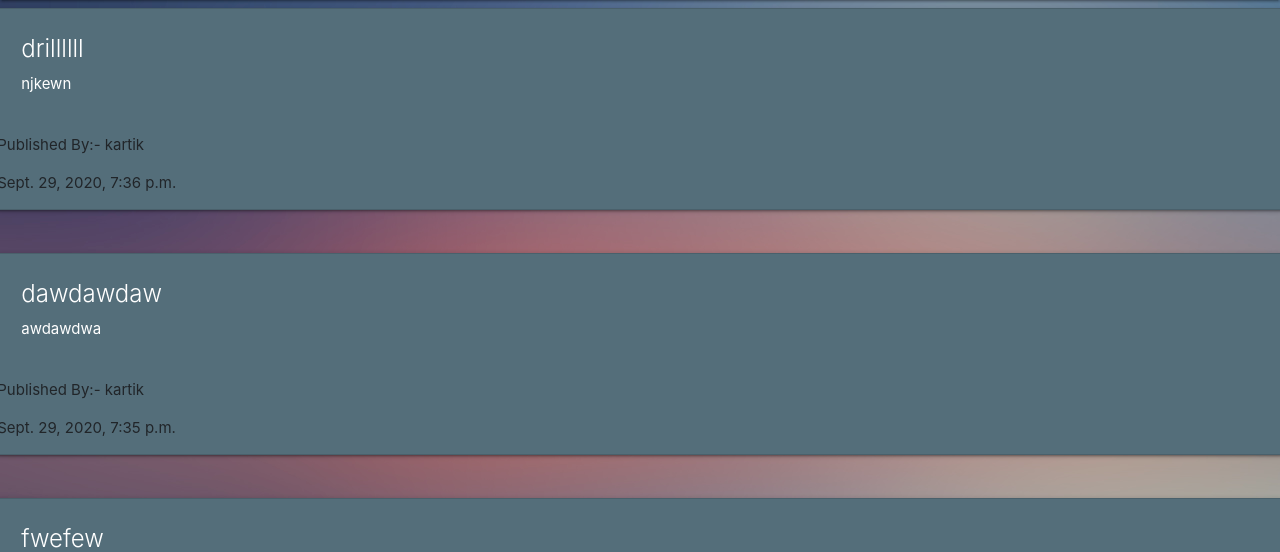
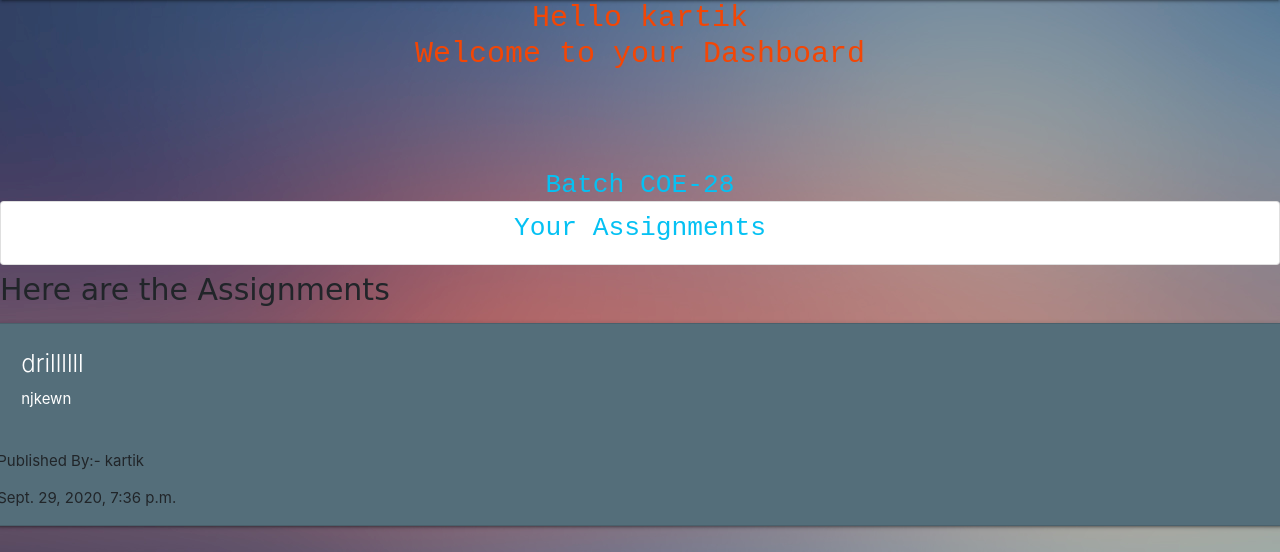
Before and after one commit to KartikTakyar0046/TIET-Access, a Django app: page / in a window 1280 px wide. Shown: the part 64-616 px from the top of the page. Run offline with Django 3.2, Linux system fonts and the light colour scheme; a user stored in the database is signed in; data comes from the database, SQL or seed files in the repository; both versions use the stored data as it was after the commit; some libraries are stand-ins or nearby versions.

Commit message:
'using vs code to commit'

```diff
--- /dev/null
+++ b/my_virtual_thoughts/entries/templates/assign_stu.html
@@ -0,0 +1,26 @@
+
+ {% include "student_dashboard.html"%}
+  {% block content %}
+  <h2 style="font-family: Comic Sans MS, cursive, sans-serif";>Here are the Assignments
+  </h2>
+
+ {% for t in assignment_entries %}
+    <div class="row">
+    <div class="col s12 m6">
+      <div class="card blue-grey darken-1">
+        <div class="card-content white-text">
+          <span class="card-title">{{t.Assignment_Name}}</span>
+          <p>{{t.Assignment_Content}}</p>
+        </div>
+          <p>
+          <break>
+          </break>
+      </p>
+          <p>Published By:- {{t.user}}</p>
+         <p> {{t.Date_Published}}</p>
+        </div>
+      </div>
+    </div>
+  </div>
+  {% endfor %}
+  {% endblock%}
--- a/my_virtual_thoughts/entries/templates/base.html
+++ b/my_virtual_thoughts/entries/templates/base.html
@@ -29,7 +29,7 @@
     <div class="navbar-dark bg-primary">
       <a href="/" class="brand-logo">TIET Access</a>
       <ul id="nav-mobile" class="right hide-on-med-and-down">
-        <li>Welcome, {{user.username}}</li>
+        <li><a href="/user/stu_dashboard">  Welcome, {{user.username}}</a></li>
         <li><a href="/user/logout">Logout</a></li>
      <!--    <li><a href="/user/register/">Register</a></li> -->
       </ul>
--- a/my_virtual_thoughts/entries/templates/index.html
+++ b/my_virtual_thoughts/entries/templates/index.html
@@ -1,6 +1,5 @@
 {% extends "base.html" %}
 {% block content %}
-
   {% for t in assignment_entries %}
     <div class="row">
     <div class="col s12 m6">
--- a/my_virtual_thoughts/entries/templates/mybatch.html
+++ b/my_virtual_thoughts/entries/templates/mybatch.html
@@ -1,11 +1,12 @@
  {% include "teacher_dashboard.html"%}
   {% block content %}
-  <h2>Here is the List of Students in your batch:</h2>
+  <h2 style="font-family:  Comic Sans MS, cursive, sans-serif";>Here is the List of Students in your batch:</h2>
     {% for stu in users%}
   {% if stu.batch == user.profile.batch and stu.role == 1 %}
    <ul class="list-group">
 
-  <li class="list-group-item">{{forloop.counter0}}) {{stu}}</li>
+  <li class="list-group-item" style="font-family:Comic Sans MS, cursive, sans-serif";>{{forloop.counter0}}) {{stu}}</li>
+
 </ul>
   {% endif %}
   {% endfor%}
--- /dev/null
+++ b/my_virtual_thoughts/entries/templates/student_dashboard.html
@@ -0,0 +1,15 @@
+{% extends "base.html" %}
+{% block content %}
+ <center> <h2 style= "font-family: Courier New, Courier, monospace;color: #f34605 "; >Hello {{user.username}}
+ 	<br>
+ Welcome to your Dashboard</h2>
+ 	<br><br><br><br>
+<h3 style="font-family:Courier New, Courier, monospace;color: #05c1f3 ";>Batch COE-{{user.profile.batch}}
+ 	<div class="list-group">
+  <a href="http://127.0.0.1:8000/user/stu_dashboard/assignments" class="list-group-item list-group-item-action"><h3 style= "font-family: Courier New, Courier, monospace;color: #05c1f3";>Your Assignments</h3></a>
+</div>
+
+</center>
+
+</body>
+{% endblock %}
--- a/my_virtual_thoughts/entries/urls.py
+++ b/my_virtual_thoughts/entries/urls.py
@@ -23,4 +23,5 @@ urlpatterns = [
 	path('', Homepage.as_view(),name="home-page"),
 	path('assignment_detail' , EntryView.as_view(), name="assignment-detail"),
 	path('create_assignment/',CreatePost,name='create-assignment'),
+   # path('/user/stu_dashboard/assignments', stu_ass,name="stu_ass"),
 ]
--- a/my_virtual_thoughts/entries/views.py
+++ b/my_virtual_thoughts/entries/views.py
@@ -8,10 +8,16 @@ from django.urls import reverse
 
 class Homepage(ListView):
 	model=Assignment
-	template_name='index.html'
+	template_name='assign_stu.html'
 	context_object_name="assignment_entries"
 	ordering=['-Date_Published']
 	paginate_by=3
+
+
+# def stu_ass(request):
+# 	assignment_entries=Assignment.objects.all()
+# 	context={'assignment_entries':assignment_entries}
+# 	return render(request, 'assign_stu.html', context=context)
 
 class EntryView(DetailView):
 	model=Assignment
--- a/my_virtual_thoughts/user/urls.py
+++ b/my_virtual_thoughts/user/urls.py
@@ -17,7 +17,7 @@ Including another URLconf
 from . import views
 
 from django.contrib.auth import views as auth_views
-from .views import dashboard,assign,mybatch
+from .views import dashboard,assign,mybatch,stu_dashboard,assign_stu
 
 from django.urls import path
 urlpatterns = [
@@ -27,5 +27,7 @@ urlpatterns = [
     path('dashboard/',dashboard, name='dashboard'),
     path('dashboard/assignments/',assign,name='assign'),
     path('dashboard/mybatch/',mybatch, name='mybatch'),
+    path('stu_dashboard/',stu_dashboard, name='stu_dashboard'),
+    path('stu_dashboard/assignments',assign_stu,name='assign_stu'),
 
 ]
```
Also changed, not shown: my_virtual_thoughts/entries/index.html (deleted, +0 -29 lines), my_virtual_thoughts/user/views.py (+15 -0 lines), my_virtual_thoughts/db.sqlite3.
